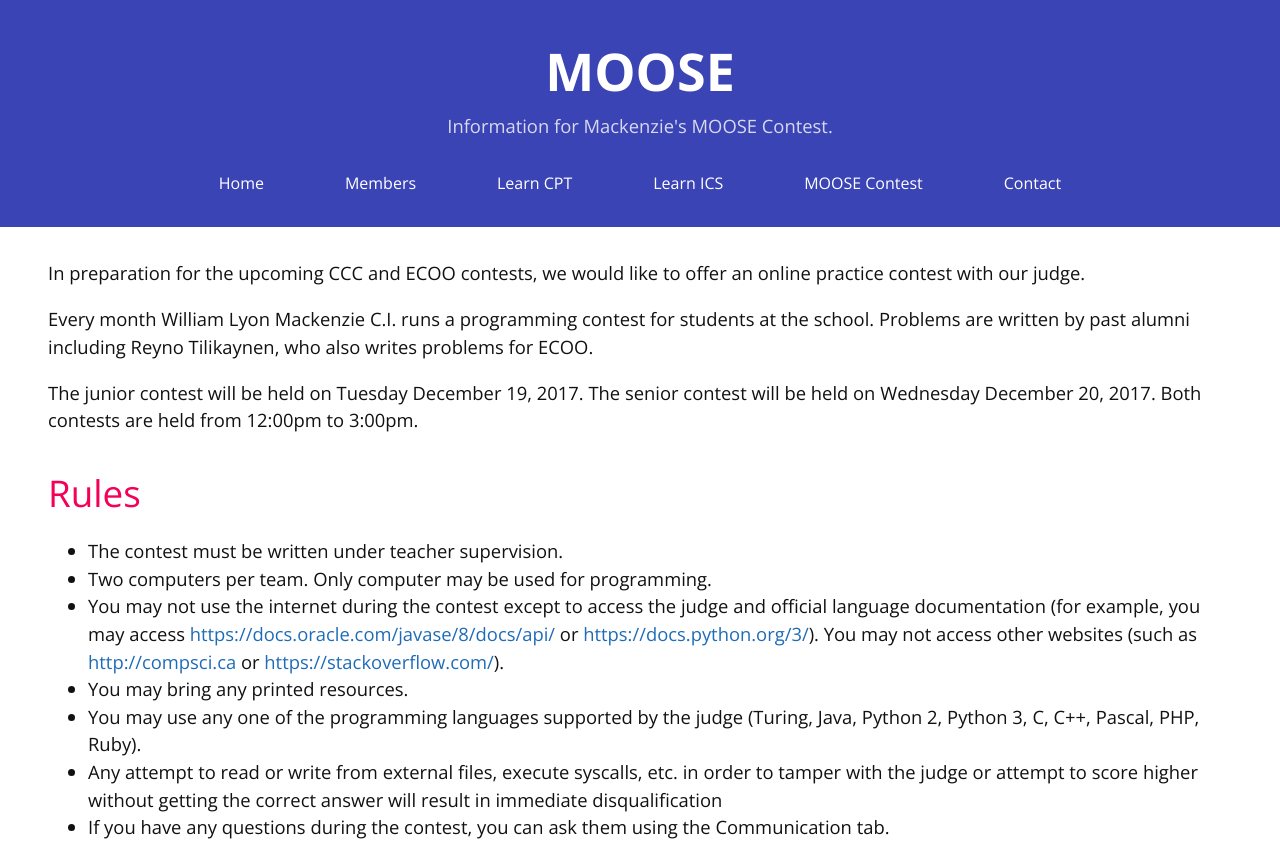
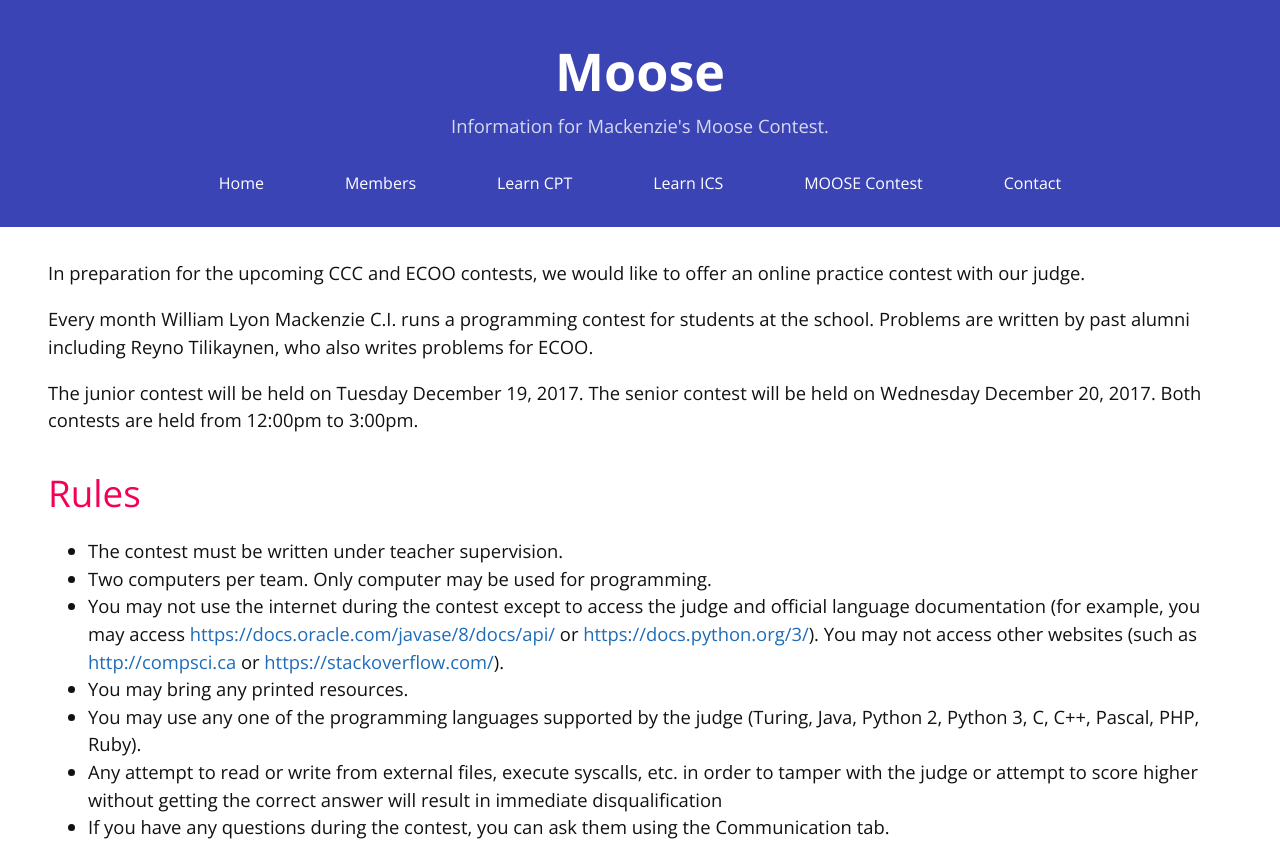
Before and after one commit to mcpt/mcpt.github.io, a Jekyll site: the page built from moose.md, in a window 1280 px wide, cut to the strip 0-855 px from the top of the page. Built offline with Jekyll 4.4.1, drawn with Linux system fonts in a browser that asks for light colours.

```diff
--- a/moose.md
+++ b/moose.md
@@ -1,7 +1,7 @@
 ---
 layout: default
-title: MOOSE
-description: Information for Mackenzie's MOOSE Contest.
+title: Moose
+description: Information for Mackenzie's Moose Contest.
 permalink: /moose/
 ---
 
```
